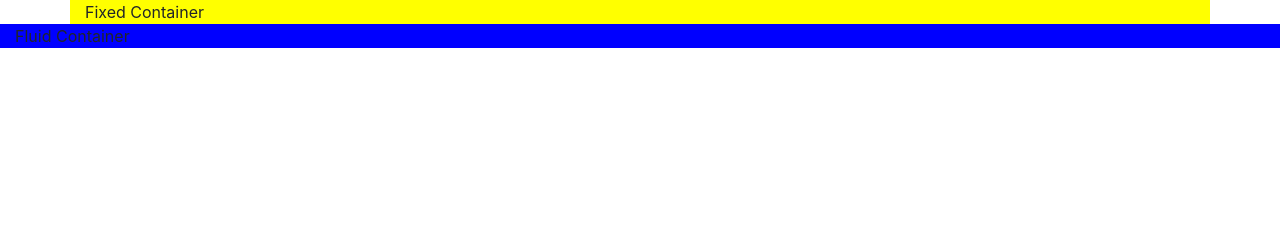
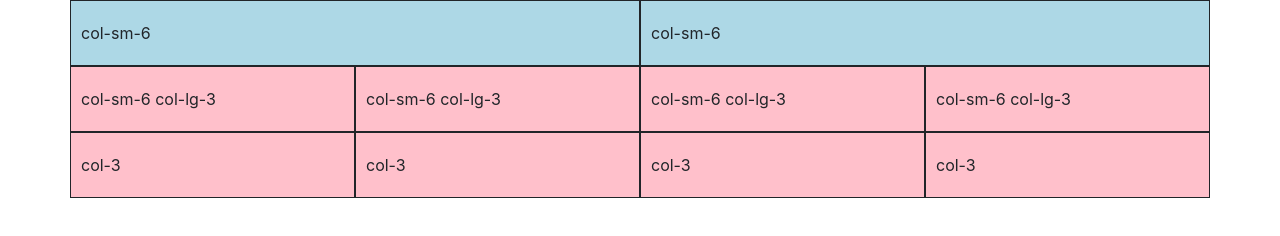
Before and after one commit to Ashleyzawadi/bootstrap-prac, a plain HTML site: page index.html in a window 1280 px wide. Drawn offline with nearby package versions, Linux system fonts and the light colour scheme.

Commit message:
Bootstrap grid

```diff
--- a/index.html
+++ b/index.html
@@ -8,12 +8,38 @@
 
     <!-- Bootstrap CSS -->
     <link rel="stylesheet" href="https://stackpath.bootstrapcdn.com/bootstrap/4.1.1/css/bootstrap.min.css" integrity="sha384-WskhaSGFgHYWDcbwN70/dfYBj47jz9qbsMId/iRN3ewGhXQFZCSftd1LZCfmhktB" crossorigin="anonymous">
-
+    <style>
+        .row div{padding:20px 10px; border:1px solid }
+    </style>
     <title>Hello, world!</title>
   </head>
   <body>
-    <div class="container" style="background: yellow">Fixed Container</div>
-    <div class="container-fluid" style="background: blue">Fluid Container</div>
+
+      <div class= "container">
+          <!-- for small screens -->
+        <div class= "row" style="background:lightblue">
+            <div class="col-sm-6">col-sm-6</div>
+            <div class="col-sm-6">col-sm-6</div>
+        </div>
+
+        <!-- for medium to large screens-->
+        <div class= "row" style="background:pink">
+            <div class="col-md-6 col-lg-3">col-sm-6 col-lg-3</div>
+            <div class="col-md-6 col-lg-3">col-sm-6 col-lg-3</div>
+            <div class="col-md-6 col-lg-3">col-sm-6 col-lg-3</div>
+            <div class="col-md-6 col-lg-3">col-sm-6 col-lg-3</div>
+        </div>
+
+        <!-- without specifying screen sizes-->
+        <div class= "row" style="background:pink">
+                <div class="col-3">col-3</div>
+                <div class="col-3">col-3</div>
+                <div class="col-3">col-3</div>
+                <div class="col-3">col-3</div>
+            </div>
+      </div>
+
+
 
 
     <!-- Optional JavaScript -->
```
